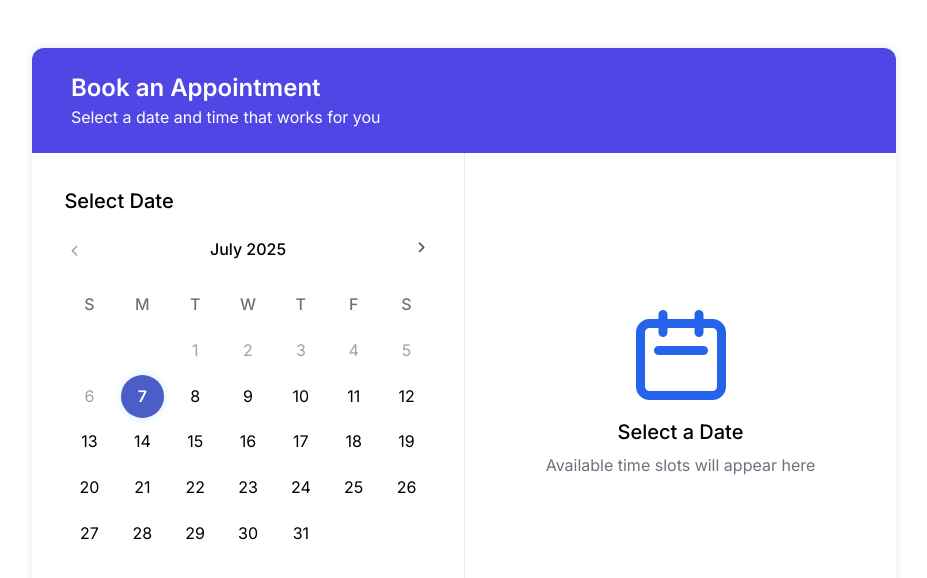
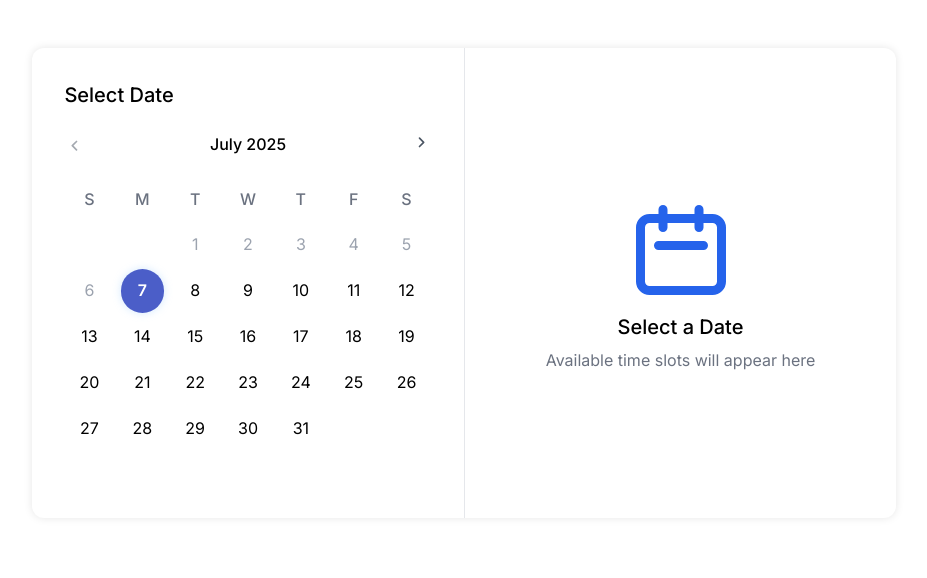
Before and after one commit to Alvi-Noman/muvance-crm, a React (Create React App) app in the folder frontend/: page / in a window 1280 px wide. Shown: the top 578 px of the page, without its empty margins (176-1103 px from the left). Built offline with nearby package versions, Linux system fonts and the light colour scheme; no server answers.

Commit message:
Redesigned Calendar

```diff
--- a/frontend/src/App.js
+++ b/frontend/src/App.js
@@ -314,12 +314,6 @@ const AppointmentBooking = () => {
     <div className="max-w-4xl mx-auto p-4">
       <div className="appointment-box">
         <div className={`bg-white rounded-xl shadow-md overflow-hidden ${isLoading ? "blurred" : ""}`}>
-          <div className="bg-indigo-600 text-white text-lg font-semibold px-6 py-4">
-            Book an Appointment
-            <div className="text-sm font-normal">
-              Select a date and time that works for you
-            </div>
-          </div>
           <div className="flex justify-around border-b md:hidden">
             <button
               className={`flex-1 py-2 text-sm font-medium ${
```
